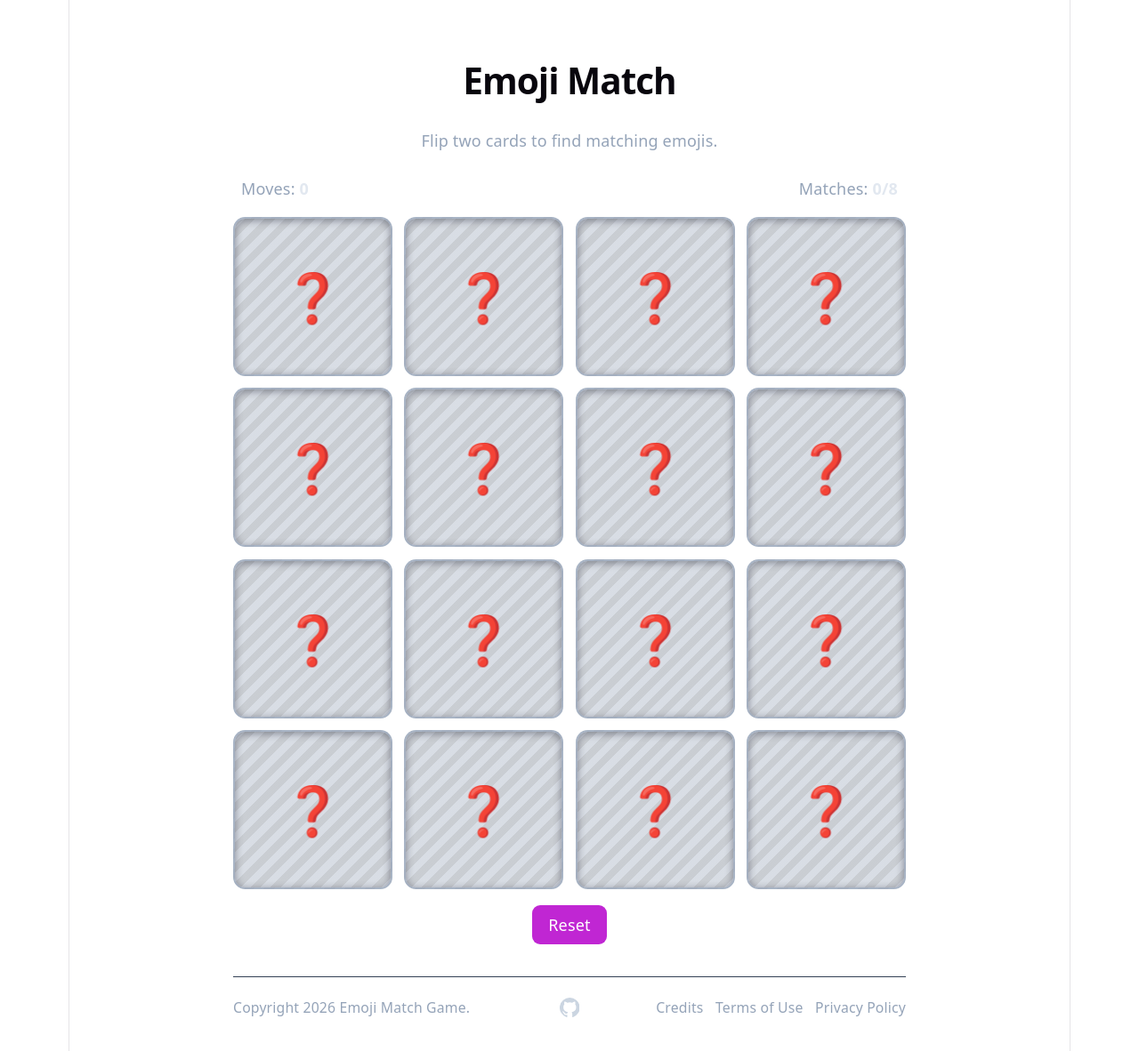
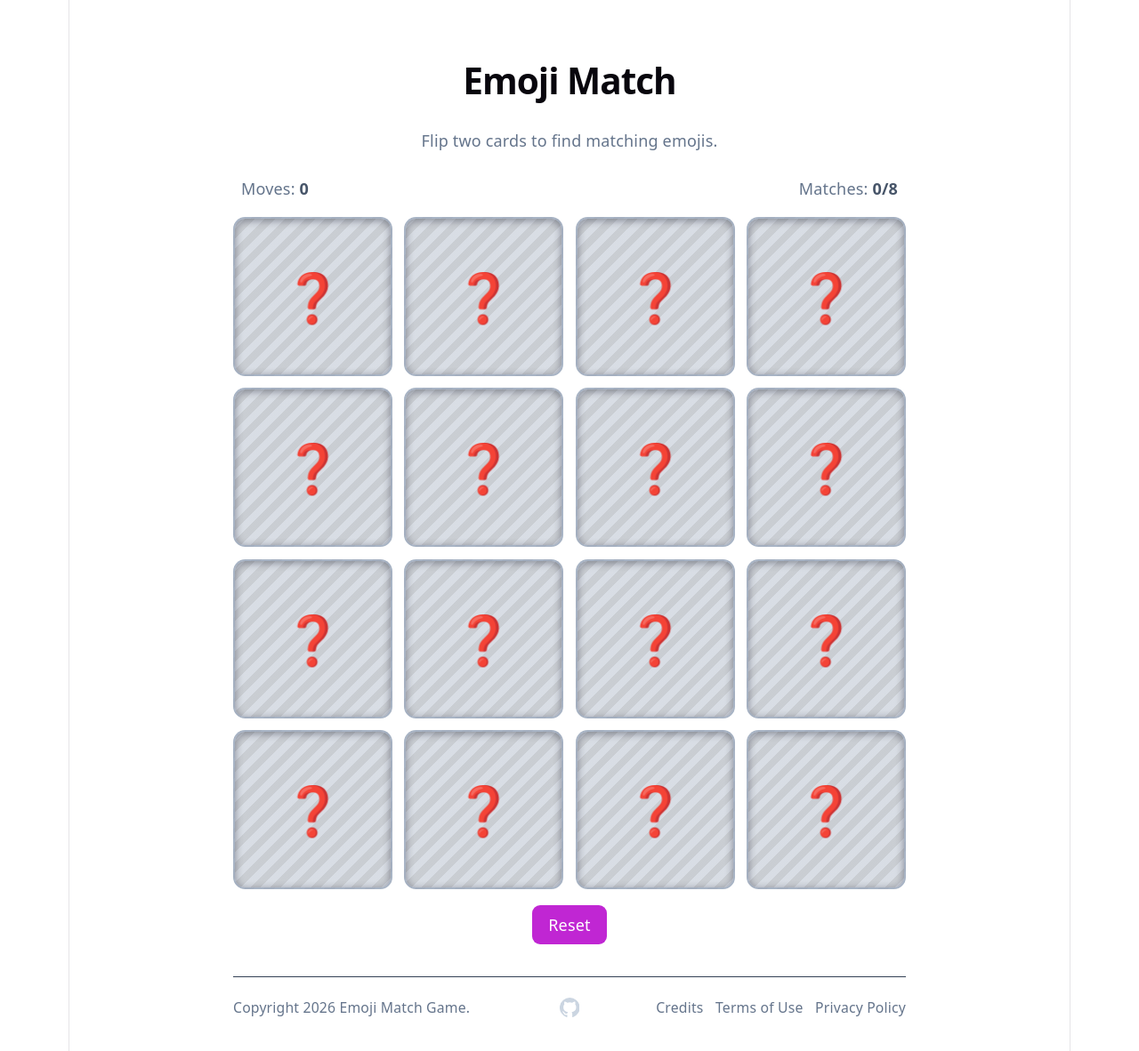
Before and after one commit to allie500/emoji-match-game, a React (Vite) app: page / in a window 1280 px wide. Shown: the top 1182 px of the page at 89% size. Built offline with nearby package versions, Linux system fonts and the light colour scheme.

Commit message:
Address a11y issues

```diff
--- a/src/App.tsx
+++ b/src/App.tsx
@@ -55,7 +55,7 @@ function App() {
     <div className="min-h-[100svh] flex flex-col items-center justify-center px-4 py-8">
       <header className="w-full max-w-2xl text-center mb-6">
         <h1 className="text-3xl sm:text-4xl font-semibold tracking-tight">Emoji Match</h1>
-        <p className="mt-2 text-sm sm:text-base text-slate-400">
+        <p className="mt-2 text-sm sm:text-base text-slate-500">
           Flip two cards to find matching emojis.
         </p>
       </header>
--- a/src/components/Board.tsx
+++ b/src/components/Board.tsx
@@ -31,12 +31,12 @@ export default function Board({
   return (
     <div className="w-full max-w-2xl flex flex-col items-center gap-4">
       <div className="w-full flex items-center justify-between px-2">
-        <div className="text-sm sm:text-base text-slate-400">
-          Moves: <span className="text-slate-200 font-semibold">{moves}</span>
+        <div className="text-sm sm:text-base text-slate-500">
+          Moves: <span className="text-slate-600 font-semibold">{moves}</span>
         </div>
-        <div className="text-sm sm:text-base text-slate-400">
+        <div className="text-sm sm:text-base text-slate-500">
           Matches:{" "}
-          <span className="text-slate-200 font-semibold">
+          <span className="text-slate-600 font-semibold">
             {matches}/{numPairs}
           </span>
         </div>
--- a/src/components/Footer.tsx
+++ b/src/components/Footer.tsx
@@ -27,7 +27,7 @@ export default function Footer() {
   return (
     <>
       <footer className="mt-8 w-full max-w-2xl border-t border-slate-700 pt-4">
-        <div className="grid gap-3 text-center text-sm text-slate-400 sm:grid-cols-[1fr_auto_1fr] sm:items-center">
+        <div className="grid gap-3 text-center text-sm text-slate-500 sm:grid-cols-[1fr_auto_1fr] sm:items-center">
           <p className="sm:text-left">Copyright {year} Emoji Match Game.</p>
           <a
             href={GITHUB_REPO_URL}
@@ -49,21 +49,21 @@ export default function Footer() {
           <div className="flex items-center justify-center gap-3 sm:justify-end">
             <button
               type="button"
-              className="hover:text-slate-200"
+              className="text-slate-500 hover:text-slate-700"
               onClick={() => setActiveModal("credits")}
             >
               Credits
             </button>
             <button
               type="button"
-              className="hover:text-slate-200"
+              className="text-slate-500 hover:text-slate-700"
               onClick={() => setActiveModal("terms")}
             >
               Terms of Use
             </button>
             <button
               type="button"
-              className="hover:text-slate-200"
+              className="text-slate-500 hover:text-slate-700"
               onClick={() => setActiveModal("privacy")}
             >
               Privacy Policy
```
